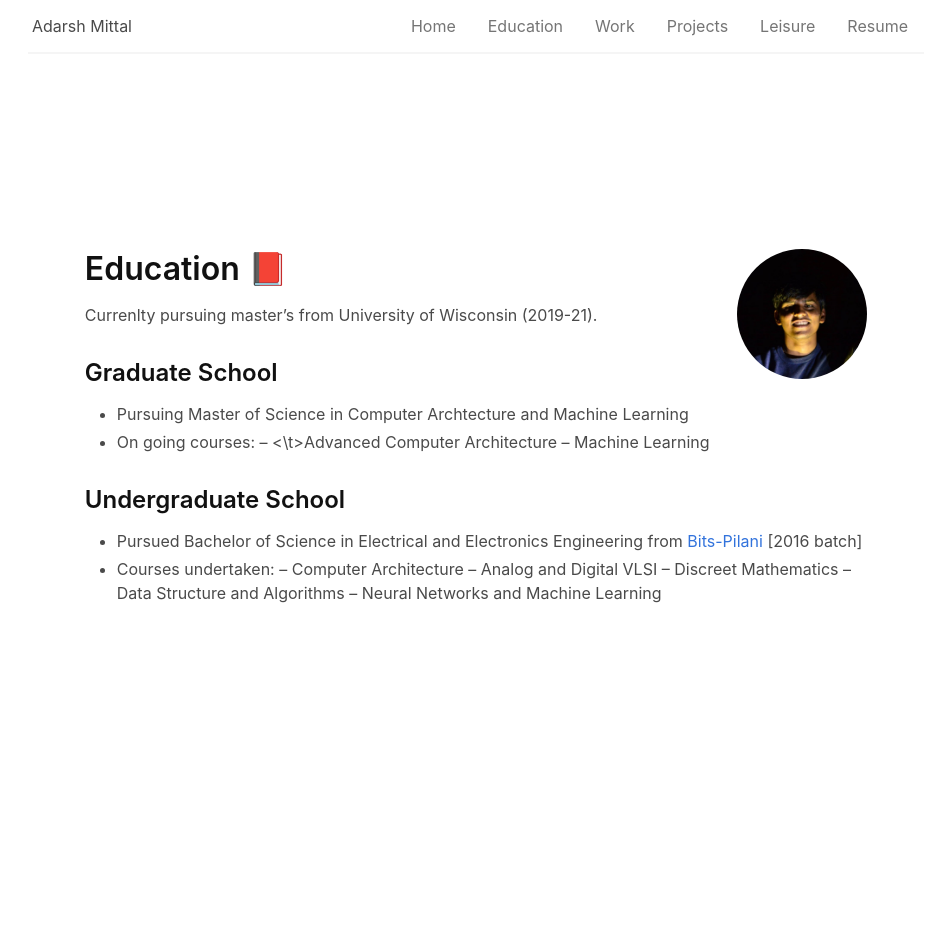
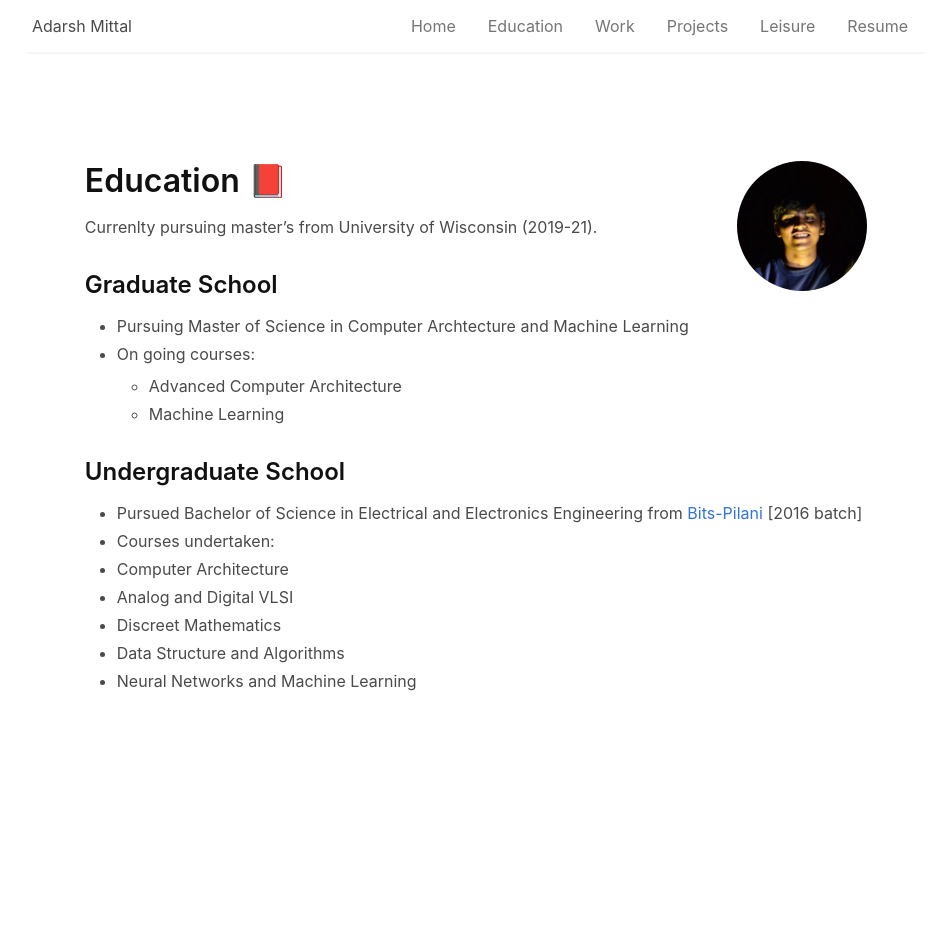
Before and after one commit to adarshm9031/adarshm, a Jekyll site: the page built from education.md, in a window 1280 px wide. Shown: the whole page, without its empty margins (164-1103 px from the left). Built offline with Jekyll 4.4.1, drawn with Linux system fonts in a browser that asks for light colours.

```diff
--- a/education.md
+++ b/education.md
@@ -30,14 +30,14 @@ Currenlty pursuing master's from University of Wisconsin (2019-21).
 ### Graduate School
 - Pursuing Master of Science in Computer Archtecture and Machine Learning
 - On going courses:
--- <\t>Advanced Computer Architecture
--- Machine Learning
+     - Advanced Computer Architecture
+     - Machine Learning
 
 ### Undergraduate School
 - Pursued Bachelor of Science in Electrical and Electronics Engineering from [Bits-Pilani](https://www.bits-pilani.ac.in/) [2016 batch]
 - Courses undertaken:
--- Computer Architecture
--- Analog and Digital VLSI
--- Discreet Mathematics
--- Data Structure and Algorithms
--- Neural Networks and Machine Learning
+- Computer Architecture
+- Analog and Digital VLSI
+- Discreet Mathematics
+- Data Structure and Algorithms
+- Neural Networks and Machine Learning
```
